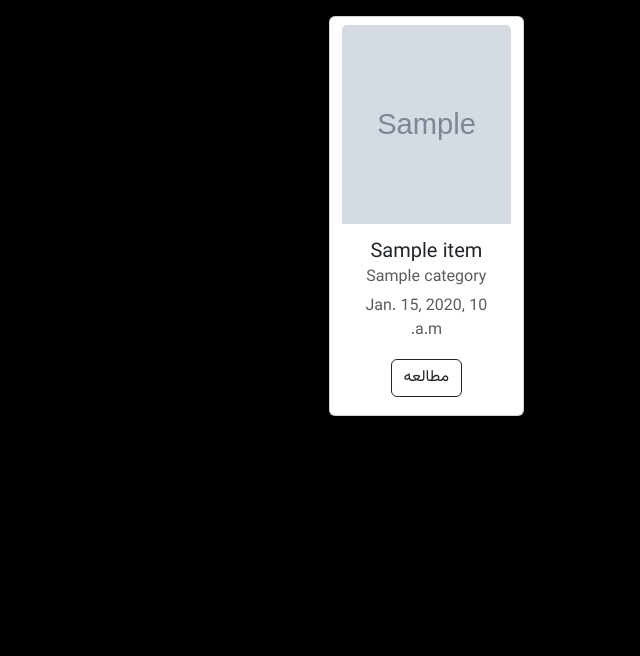
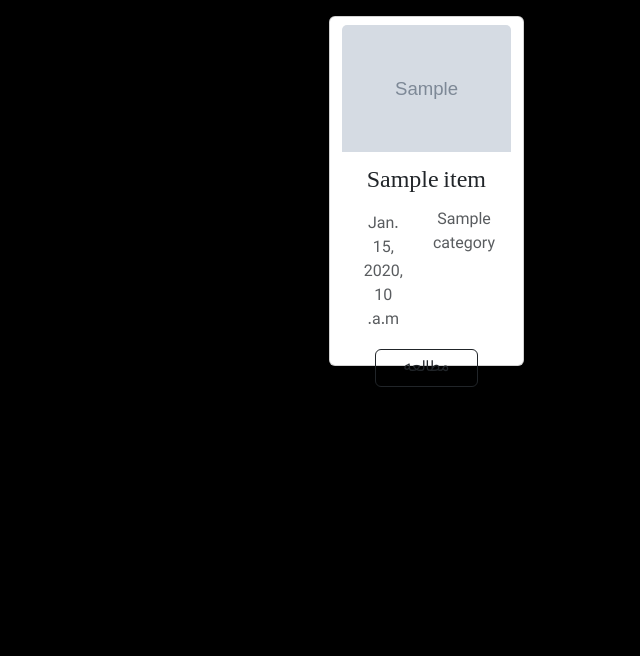
Before and after one commit to Behnaz81/Blog, a Django app: page / in a window 1280 px wide. Shown: the part 56-712 px from the top of the page, without its empty margins (640-1280 px from the left). Run offline with Django 5.2, Linux system fonts and the light colour scheme; tables that the repository leaves empty hold one stand-in row (values such as "Sample post"); grey boxes marked "Sample" are stand-in pictures; a database or web service that is not in the repository returns one stand-in record (values such as "Sample title"); data that the repository does not hold is empty.

Commit message:
updated the list page

```diff
--- a/templates/list.html
+++ b/templates/list.html
@@ -1,12 +1,14 @@
 <div class="row justify-content-start text-center me-5 pe-5">
 {% for post in posts %}
-    <div class="col-lg-2 col-sm-4 col-md-3 card m-2" style="height: 400px;">
+    <div class="col-lg-2 col-sm-4 col-md-3 card m-2" style="height: 350px;">
         <img src="{{ post.image }}" class="card-img-top img-fluid mt-2 h-50" alt="{{ post.title }}">
         <div class="card-body text-center">
-            <h5 class="card-title">{{ post.title }}</h5>
-            <h6 class="card-subtitle mb-2 text-body-secondary">{{ post.category.title }}</h6>
-            <p class="text-body-secondary">{{ post.created_at }}</p>
-            <a href="{% url 'my_site:detail-post' post.id %}" type="button" class="btn btn-outline-dark">مطالعه</a>
+            <h5 class="card-title titr fs-4 mb-3">{{ post.title }}</h5>
+            <div class="row">
+                <p class="card-subtitle mb-2 text-body-secondary fw-lighter col">{{ post.category.title }}</p>
+                <p class="text-body-secondary fw-lighter col">{{ post.created_at }}</p>
+            </div>
+            <a href="{% url 'my_site:detail-post' post.id %}" type="button" class="btn btn-outline-dark w-75">مطالعه</a>
         </div>
     </div>
 {% endfor %}
```
